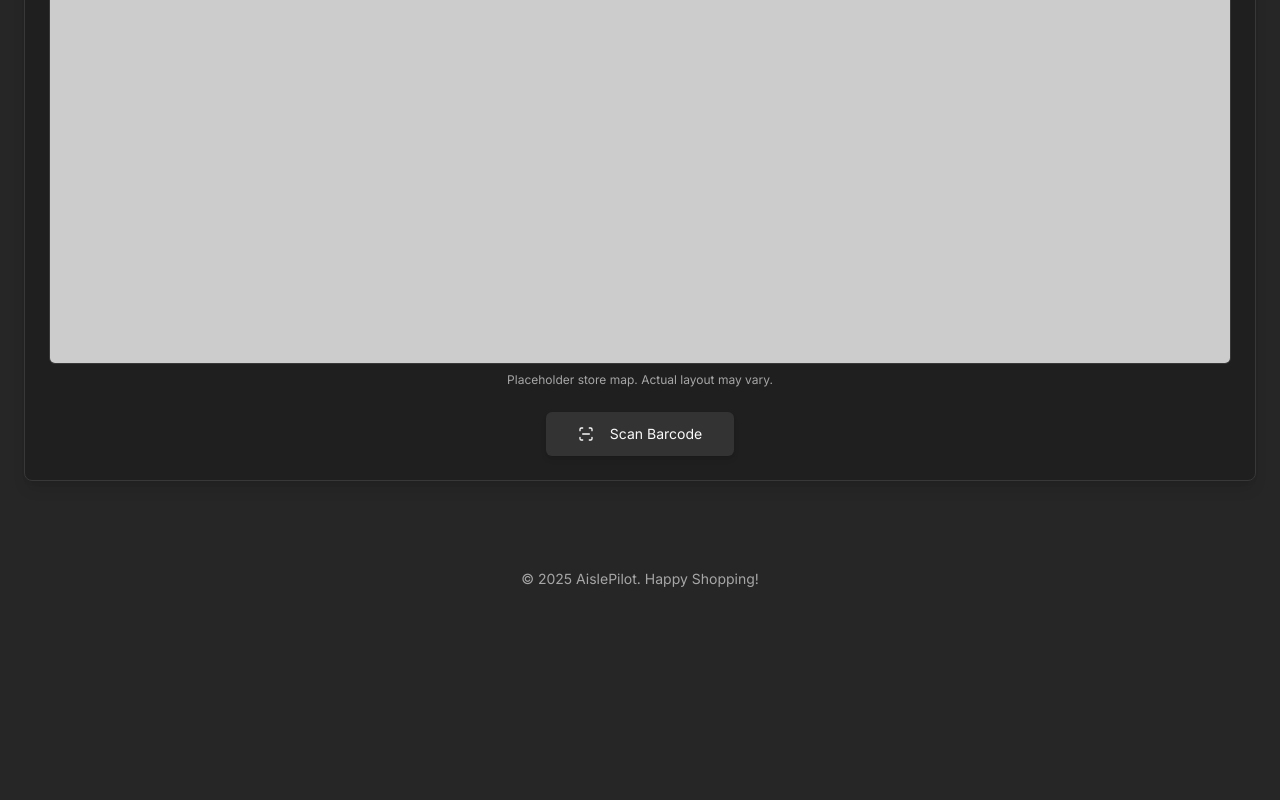
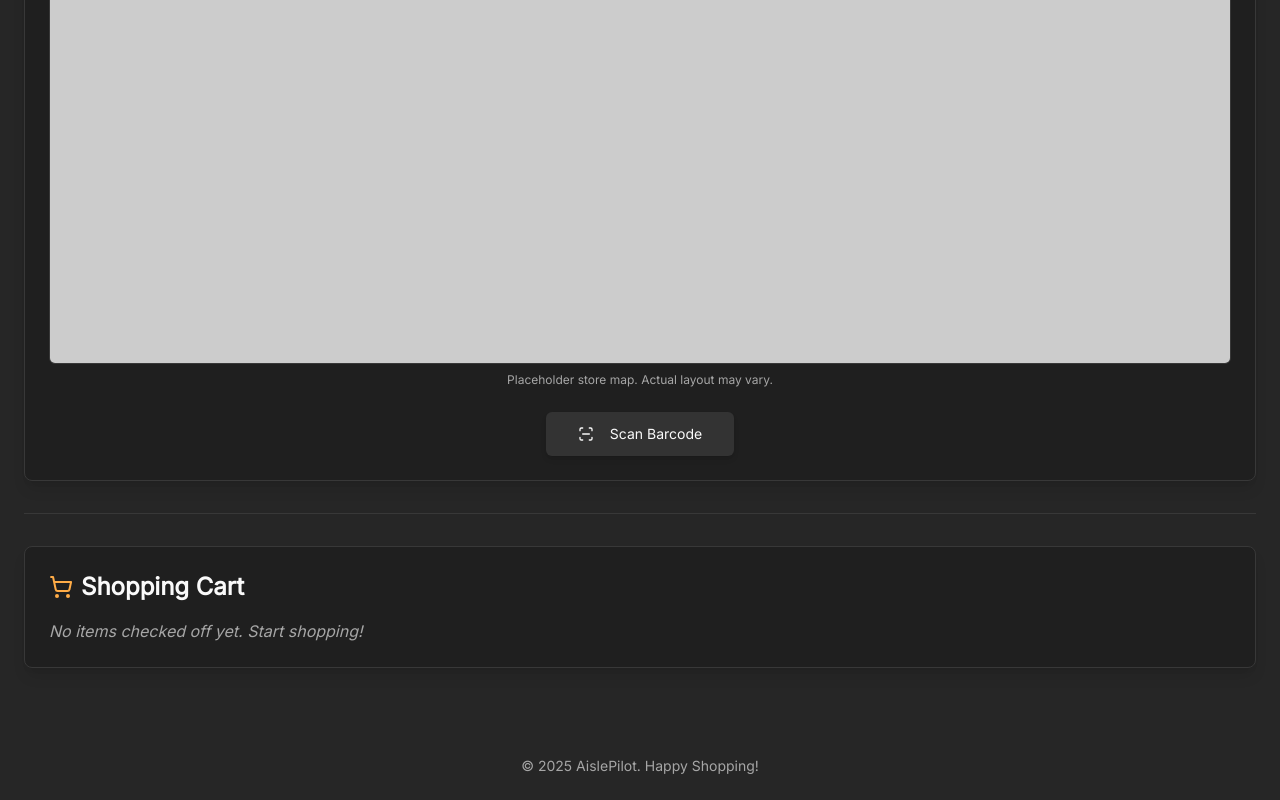
Before and after one commit to eshasantosh/aislepilot, a Next.js app: page /map in a window 1280 px wide. Shown: the part 1145-1945 px from the top of the page. Before the commit the page ends 1758 px from the top, so only its background shows below. Built offline with nearby package versions, Linux system fonts and the light colour scheme.

Commit message:
below the store layout, add a cart section with the checked off items fr

```diff
--- a/src/app/map/page.tsx
+++ b/src/app/map/page.tsx
@@ -8,7 +8,7 @@ import { AppHeader } from '@/components/app-header';
 import { CategorizedDisplay } from '@/components/categorized-display';
 import type { CategorizeItemsOutput } from '@/ai/flows/categorize-items';
 import { Button } from '@/components/ui/button';
-import { ArrowLeft, MapPin, Loader2, ScanLine } from 'lucide-react';
+import { ArrowLeft, MapPin, Loader2, ScanLine, ShoppingCart } from 'lucide-react';
 import { Separator } from '@/components/ui/separator';
 import { LOCAL_STORAGE_KEYS } from '@/lib/constants';
 import {
@@ -51,15 +51,18 @@ export default function MapPage() {
       }
     } catch (storageAccessError) {
       console.error("Error accessing localStorage on map page (read operations):", storageAccessError);
+      // Potentially set an error state here for the UI if needed
+    } finally {
+      setIsLoading(false); // Ensure loading is set to false even if localStorage fails
     }
 
     setCategorizedList(listFromStorage);
     setCheckedItems(checksFromStorage);
-    setIsLoading(false);
+    // setIsLoading(false); // Moved to finally block
   }, []);
 
   useEffect(() => {
-    if (!isLoading) {
+    if (!isLoading && Object.keys(checkedItems).length > 0) { // Only save if there are checked items
       try {
         localStorage.setItem(LOCAL_STORAGE_KEYS.CHECKED_ITEMS, JSON.stringify(checkedItems));
       } catch (storageAccessError) {
@@ -74,6 +77,24 @@ export default function MapPage() {
       [itemName]: !prev[itemName],
     }));
   };
+
+  const getCompletedItems = () => {
+    if (!categorizedList || !categorizedList.categorizedAisles) {
+      return [];
+    }
+    const completed: string[] = [];
+    categorizedList.categorizedAisles.forEach(aisle => {
+      aisle.items.forEach(item => {
+        if (checkedItems[item]) {
+          completed.push(item);
+        }
+      });
+    });
+    return completed.sort();
+  };
+
+  const completedItems = getCompletedItems();
+
 
   if (isLoading && !categorizedList) {
     return (
@@ -159,6 +180,29 @@ export default function MapPage() {
           </div>
         </section>
 
+        <Separator className="my-8" />
+
+        <section className="mb-8 p-4 sm:p-6 border bg-card rounded-lg shadow-lg">
+          <h2 className="text-xl sm:text-2xl font-semibold font-headline mb-4 flex items-center">
+            <ShoppingCart className="mr-2 h-6 w-6 text-primary" />
+            Shopping Cart
+          </h2>
+          {completedItems.length > 0 ? (
+            <ul className="space-y-2">
+              {completedItems.map(item => (
+                <li
+                  key={item}
+                  className="text-base p-3 bg-muted/60 rounded-md shadow-sm border border-input flex items-center"
+                >
+                  <span className="line-through text-muted-foreground/80">{item}</span>
+                </li>
+              ))}
+            </ul>
+          ) : (
+            <p className="text-muted-foreground italic">No items checked off yet. Start shopping!</p>
+          )}
+        </section>
+
       </main>
       <footer className="py-6 text-center text-sm text-muted-foreground">
         <p>&copy; {currentYear || ''} AislePilot. Happy Shopping!</p>
```
